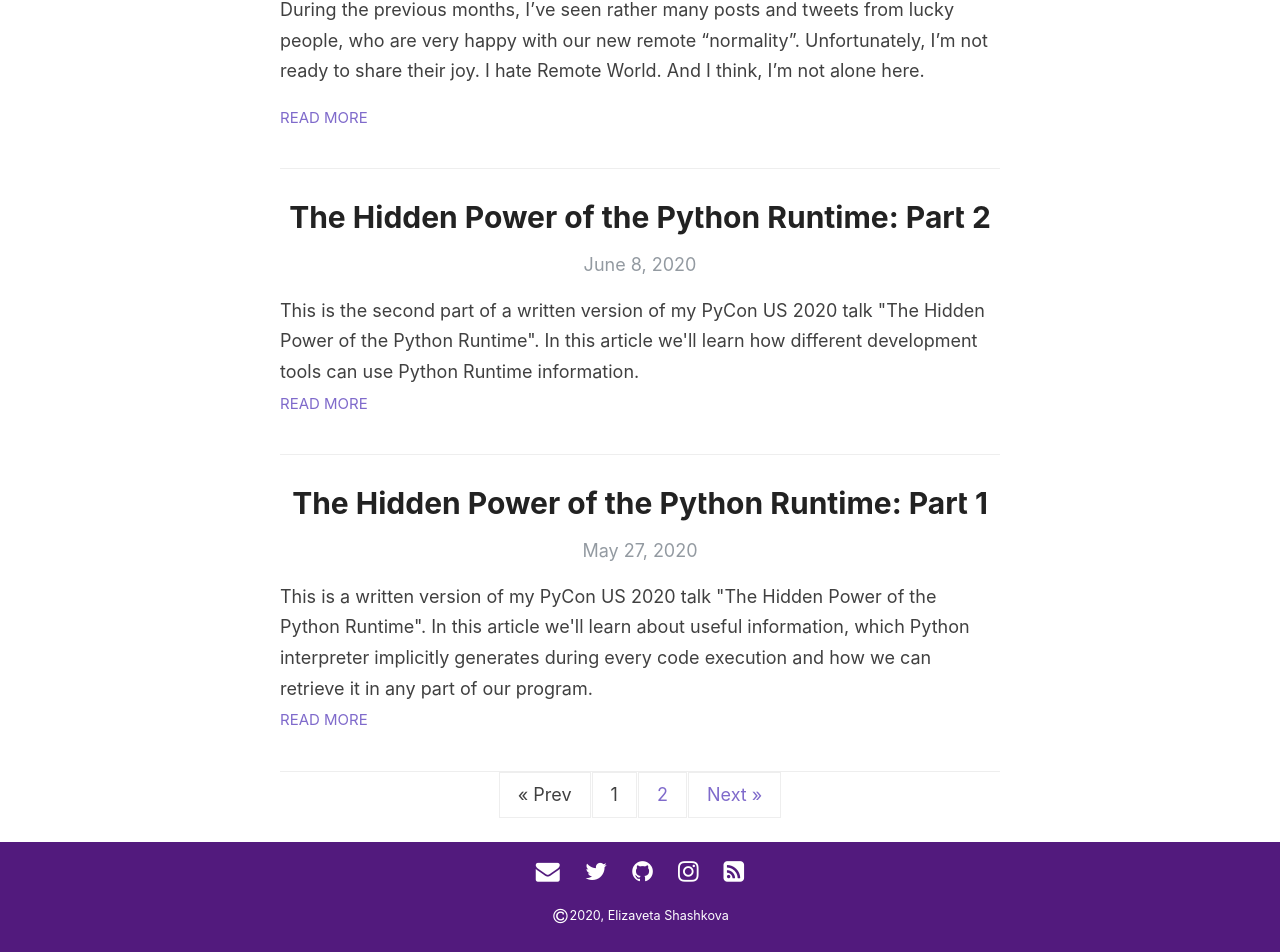
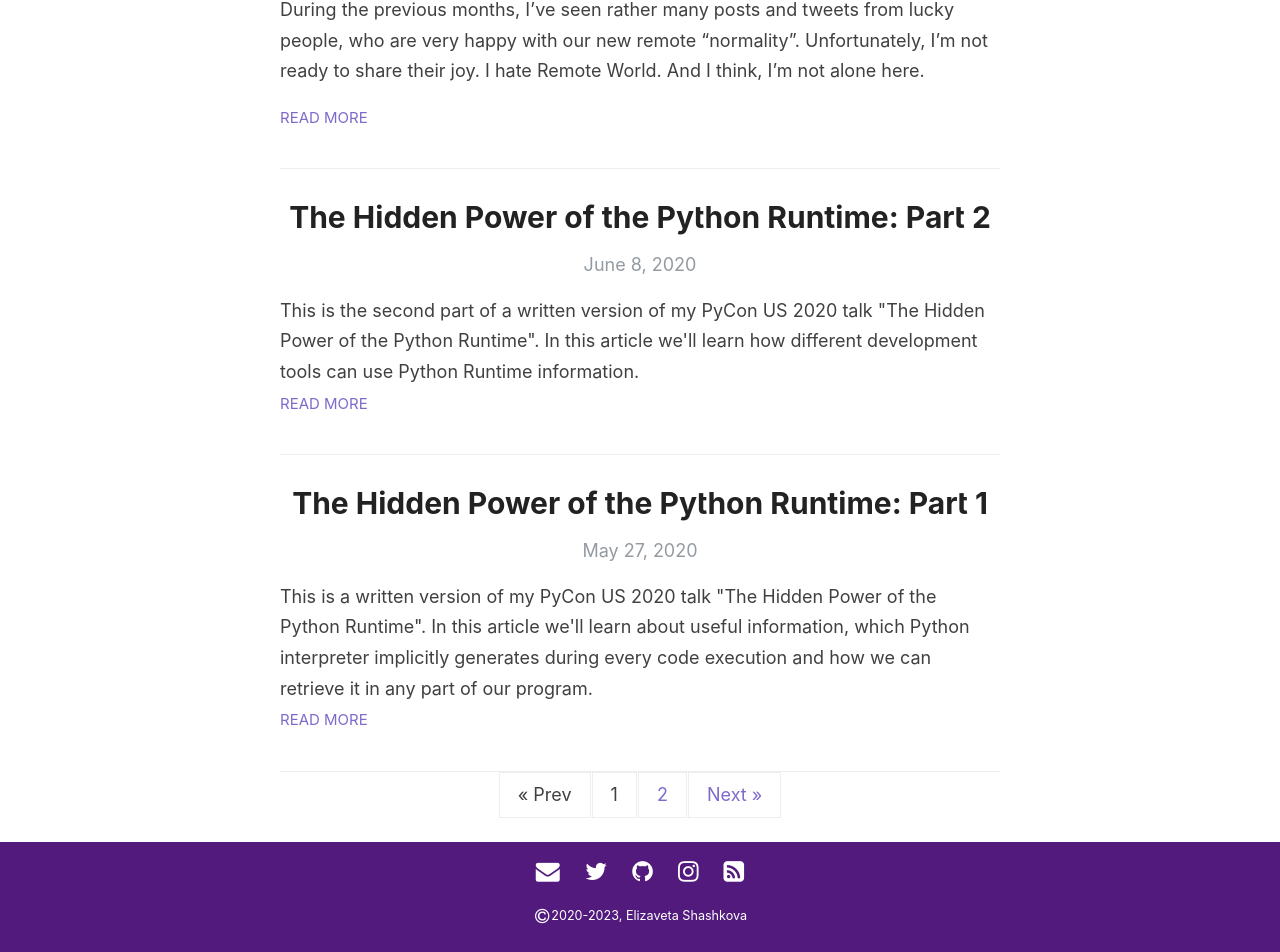
Before and after one commit to Elizaveta239/elizaveta239.github.io, a Jekyll site: the page built from index.html, in a window 1280 px wide. Shown: the part 1001-1953 px from the top of the page. Built offline with Jekyll 4.4.1, drawn with Linux system fonts in a browser that asks for light colours; nearby versions of some CDN libraries; the list of posts is cut into pages by our own code.

Commit message:
Update copyright

```diff
--- a/_includes/svg-icons.html
+++ b/_includes/svg-icons.html
@@ -12,4 +12,4 @@
 {% if site.footer-links.youtube %}<a href="https://youtube.com/{{ site.footer-links.youtube }}"><i class="fa fa-youtube fa-lg"></i></a>{% endif %}
 {% if site.footer-links.googleplus %}<a href="https://plus.google.com/{{ site.footer-links.googleplus }}"><i class="fa fa-googleplus fa-lg"></i></a>{% endif %}
 {% if site.footer-links.playconsole %}<a href="https://play.google.com/store/apps/dev?id={{ site.footer-links.playconsole }}"><i class="fa fa-playconsole fa-lg"></i></a>{% endif %}
-<p class="copyright"><i class="fa fa-copyright fa-lg" style="color:white;padding:2px"></i>2020, Elizaveta Shashkova</p>
+<p class="copyright"><i class="fa fa-copyright fa-lg" style="color:white;padding:2px"></i>2020-2023, Elizaveta Shashkova</p>
```
